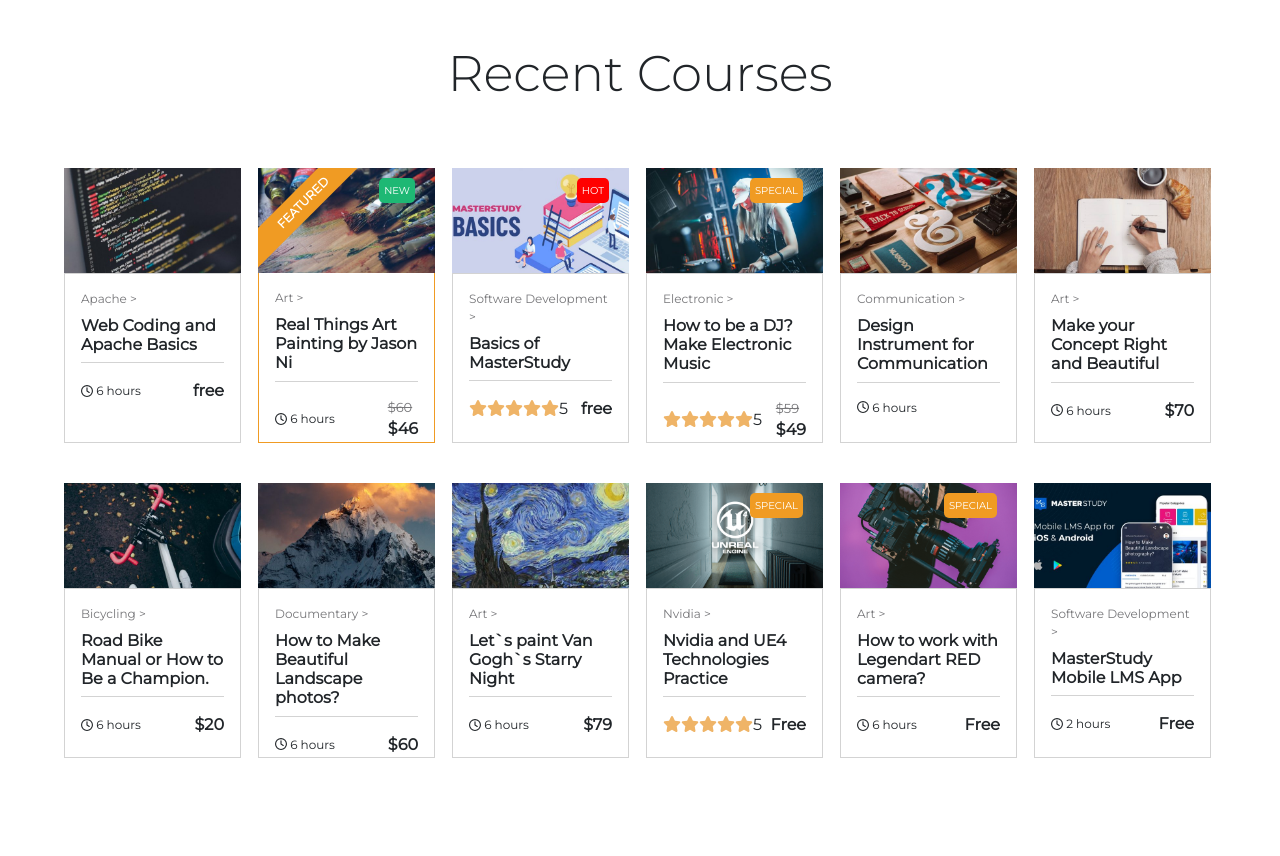
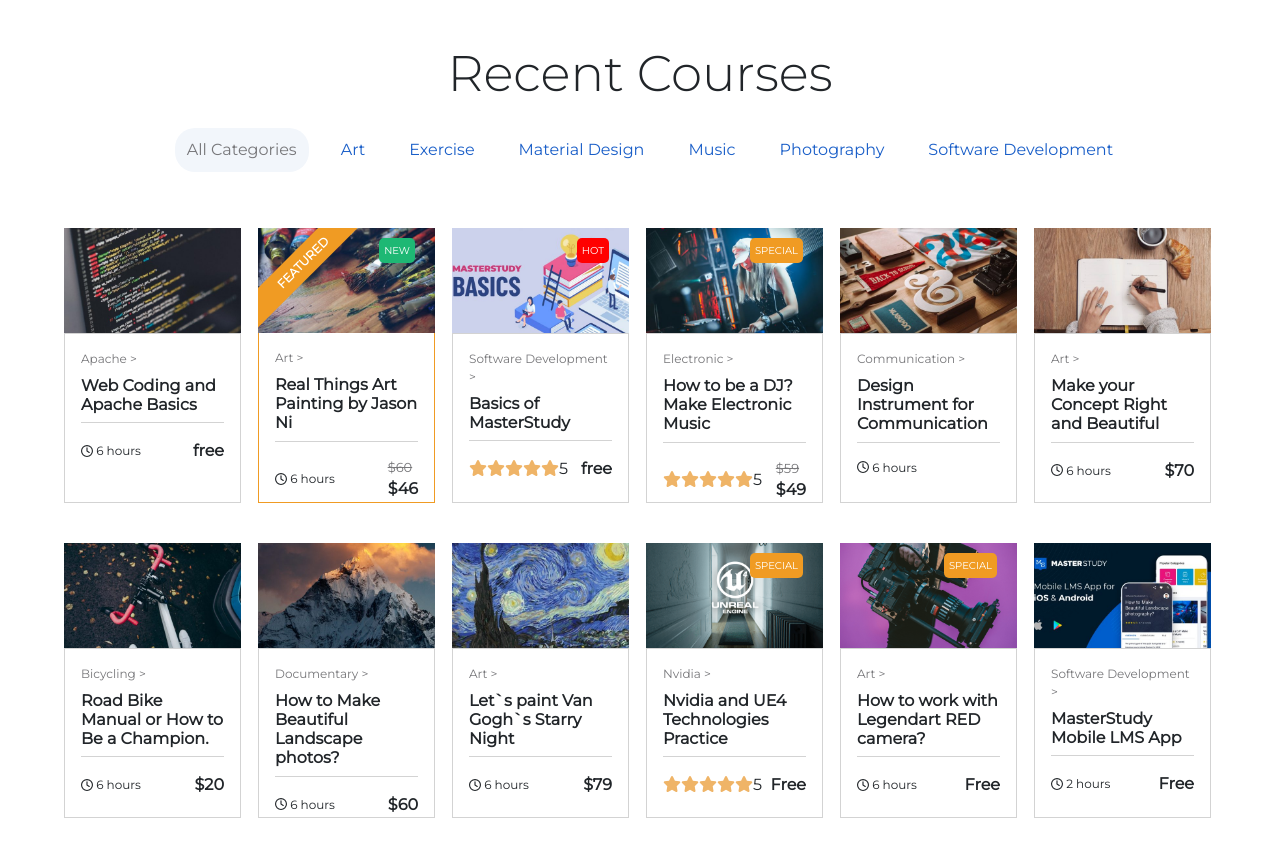
Before and after one commit to alecasentini/proj-html-vuejs, a Vue app: page / in a window 1280 px wide. Shown: the part 2520-3376 px from the top of the page. Before the commit the page ends 3326 px from the top, so only its background shows below. Built offline with nearby package versions, Linux system fonts and the light colour scheme.

Commit message:
Aggiunto Filtro per categoria

```diff
--- a/src/components/RecentCoursesComp.vue
+++ b/src/components/RecentCoursesComp.vue
@@ -8,6 +8,7 @@ export default {
     },
     data() {
         return {
+            activeCategory: "All Categories",
             courses: [
                 {
                     category: 'Software Development',
@@ -156,7 +157,28 @@ export default {
 
             ]
         }
-    }
+    },
+    computed: {
+        categories() {
+            const categories = new Set();
+            this.courses.forEach(course => categories.add(course.category));
+            return Array.from(categories).sort();
+        },
+        filteredCourses() {
+            if (this.activeCategory === "All Categories") {
+                return this.courses;
+            } else {
+                return this.courses.filter(
+                    (course) => course.category === this.activeCategory
+                );
+            }
+        },
+    },
+    methods: {
+        setActiveCategory(category) {
+            this.activeCategory = category;
+        },
+    },
 
 
 }
@@ -167,10 +189,26 @@ export default {
     <div class="w-90 my-5">
         <h2 class="text-center py-3" style="font-size: 50px; font-weight: 300;">Recent Courses</h2>
 
+        <div class="d-flex justify-content-center">
+            <ul class="d-flex ps-0">
+                <li :class="{ active: activeCategory === 'All Categories' }" @click="setActiveCategory('All Categories')">
+                    All Categories
+                </li>
+                <li v-for="category in categories" :key="category" :class="{ active: activeCategory === category }"
+                    @click="setActiveCategory(category)">
+                    {{ category }}
+                </li>
+
+            </ul>
+
+
+        </div>
+
         <div class="d-flex justify-content-between flex-wrap">
-            <SingleCardCourseComp v-for="(elem, index) in courses" :key="index" :img="elem.img" :category="elem.category"
-                :subcategory="elem.subcategory" :name="elem.name" :featured="elem.featured" :label="elem.label"
-                :duration="elem.duration" :price="elem.price" :discount="elem.discount" :rating="elem.rating" />
+            <SingleCardCourseComp v-for="(elem, index) in filteredCourses" :key="index" :img="elem.img"
+                :category="elem.category" :subcategory="elem.subcategory" :name="elem.name" :featured="elem.featured"
+                :label="elem.label" :duration="elem.duration" :price="elem.price" :discount="elem.discount"
+                :rating="elem.rating" />
 
         </div>
     </div>
@@ -181,4 +219,23 @@ export default {
     width: 90%;
     margin: 0 auto;
 }
+
+ul {
+    cursor: pointer;
+
+    li {
+        list-style-type: none;
+        margin-left: 20px;
+        color: #195ec8;
+        padding: 10px 12px;
+
+        &.active {
+            color: #77777a;
+            background-color: #f2f6fb;
+            border-radius: 20px;
+
+        }
+    }
+
+}
 </style>
```
